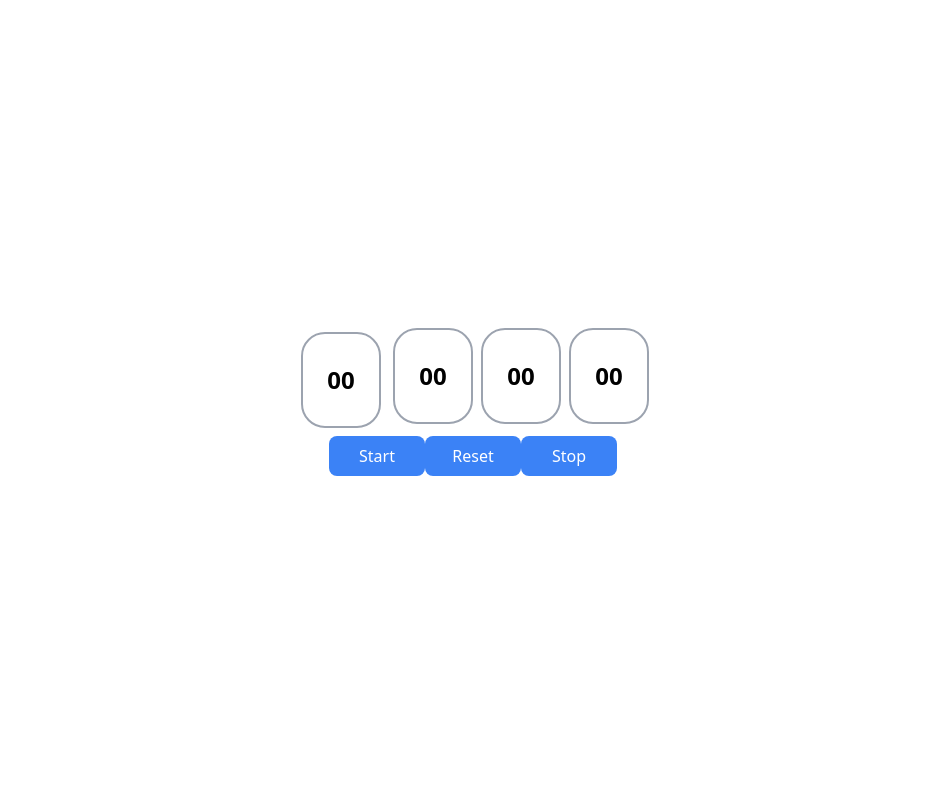
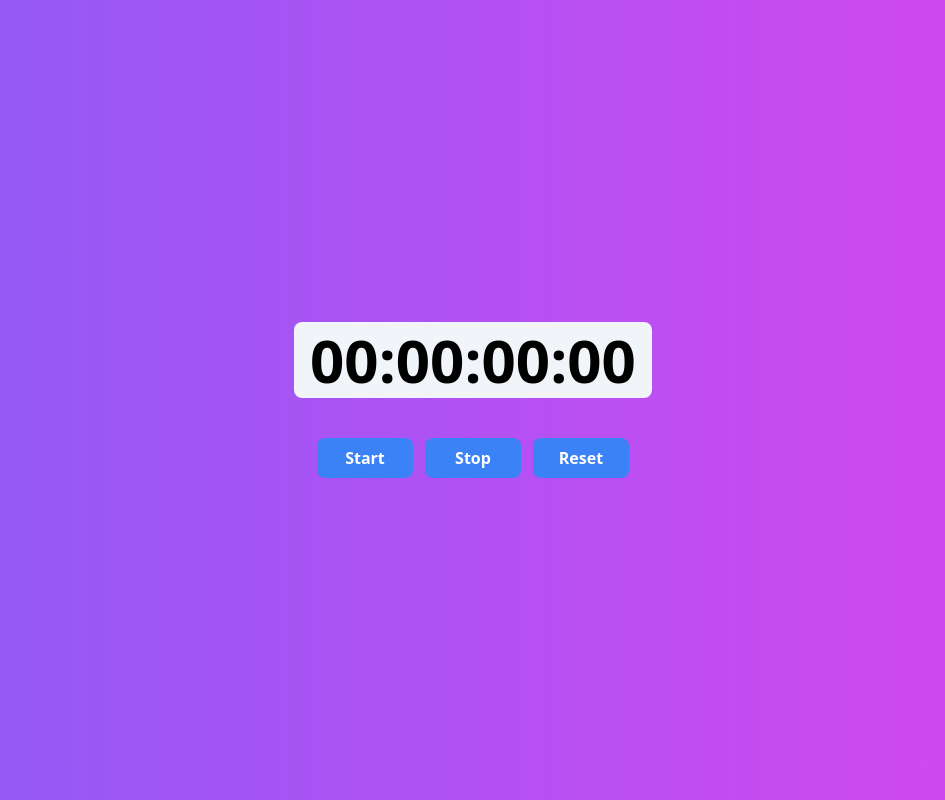
Before and after one commit to SilvernusIfoghale/stop-watch, a React (Vite) app: page / in a window 1280 px wide. Shown: the whole page, without its empty margins (167-1112 px from the left). Built offline with nearby package versions, Linux system fonts and the light colour scheme.

Commit message:
re-design of screen layout

```diff
--- a/src/component/Stopwatch.jsx
+++ b/src/component/Stopwatch.jsx
@@ -54,48 +54,31 @@ export default function Stopwatch() {
   };
   return (
     <>
-      <div className="flex flex-col items-center justify-center h-[100vh]">
-        <div className="flex">
-          <div className="w-20 h-24 border-gray-400 border-2 rounded-3xl flex justify-center items-center m-2">
-            <p className="font-semibold text-2xl">
-              {time.h >= 10 ? time.h : "0" + time.h}
-            </p>
-          </div>
-
-          <div className="w-20 h-24 border-gray-400 border-2 rounded-3xl flex justify-center items-center m-1">
-            <p className="font-semibold text-2xl">
-              {time.m >= 10 ? time.m : "0" + time.m}
-            </p>
-          </div>
-          <div className="w-20 h-24 border-gray-400 border-2 rounded-3xl flex justify-center items-center m-1">
-            <p className="font-semibold text-2xl">
-              {time.s >= 10 ? time.s : "0" + time.s}
-            </p>
-          </div>
-          <div className="w-20 h-24 border-gray-400 border-2 rounded-3xl flex justify-center items-center m-1">
-            <p className="font-semibold text-2xl">
-              {time.ms >= 10 ? time.ms : "0" + time.ms}
-            </p>
-          </div>
+      <div className="flex flex-col items-center justify-center h-[100vh] bg-gradient-to-r from-violet-500 to-fuchsia-500">
+        <div className="flex items-center justify-center bg-slate-100 rounded-lg text-6xl py-2 px-4 font-semibold">
+          <p>{time.h >= 10 ? time.h : "0" + time.h}</p> <span>:</span>
+          <p>{time.m >= 10 ? time.m : "0" + time.m}</p> <span>:</span>
+          <p>{time.s >= 10 ? time.s : "0" + time.s}</p> <span>:</span>
+          <p>{time.ms >= 10 ? time.ms : "0" + time.ms}</p>
         </div>
-        <div className="">
+        <div className="flex gap-3 mt-10">
           <button
             onClick={handleStart}
-            className="w-24 h-10 bg-blue-500 text-white rounded-lg"
+            className="w-24 h-10 bg-blue-500 text-white rounded-lg font-semibold hover:bg-blue-400"
           >
             Start
           </button>
           <button
+            onClick={handleStop}
+            className="w-24 h-10 bg-blue-500 text-white rounded-lg font-semibold hover:bg-blue-400"
+          >
+            Stop
+          </button>
+          <button
             onClick={handleReset}
-            className="w-24 h-10 bg-blue-500 text-white rounded-lg"
+            className="w-24 h-10 bg-blue-500 text-white rounded-lg font-semibold hover:bg-blue-400"
           >
             Reset
-          </button>
-          <button
-            onClick={handleStop}
-            className="w-24 h-10 bg-blue-500 text-white rounded-lg"
-          >
-            Stop
           </button>
         </div>
       </div>
```
